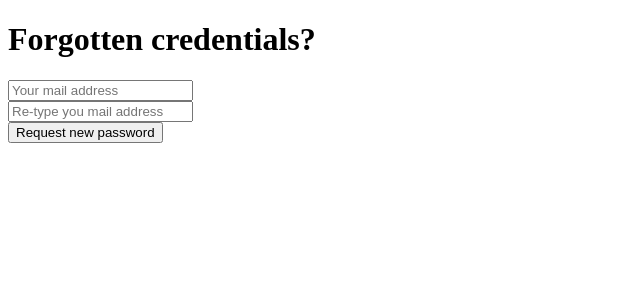
After one commit to pounard/wps, a PHP site: template views/account/requestpassword.phtml in a window 1280 px wide. The commit adds this page. Shown: the top 300 px of the page, without its empty margins (0-640 px from the left). Run offline with PHP 8.4, Linux system fonts and the light colour scheme; the template is opened without the code that fills it, so the values that code supplies are empty; a stand-in replaces the project's code that opens the database connection.

Commit message:
Added skeleton page for password request

```diff
--- a/views/account/login.phtml
+++ b/views/account/login.phtml
@@ -4,6 +4,9 @@
     <div>
       <input type="text" name="username" placeholder="Username"/><br/>
       <input type="password" name="password" placeholder="Password"/>
+      <ul class="options clear">
+        <li><a href="<?php echo $this->url('account/requestpassword'); ?>">Forgotten password?</a></li>
+      </ul>
     </div>
     <div class="actions">
       <input type="submit" value="Login">
--- /dev/null
+++ b/views/account/requestpassword.phtml
@@ -0,0 +1,13 @@
+<div id="login" class="centered">
+  <h1>Forgotten credentials?</h1>
+  <form action="<?php echo $url; ?>" method="post">
+    <div>
+      <input type="text" name="mail" placeholder="Your mail address"/>
+      <br/>
+      <input type="text" name="mail_confirm" placeholder="Re-type you mail address"/>
+    </div>
+    <div class="actions">
+      <input type="submit" value="Request new password">
+    </div>
+  </form>
+</div>
```
Also changed, not shown: public/asset/css/skin.css (+9 -0 lines), src/Account/Controller/Account/RequestpasswordController.php (added, +65 -0 lines).
